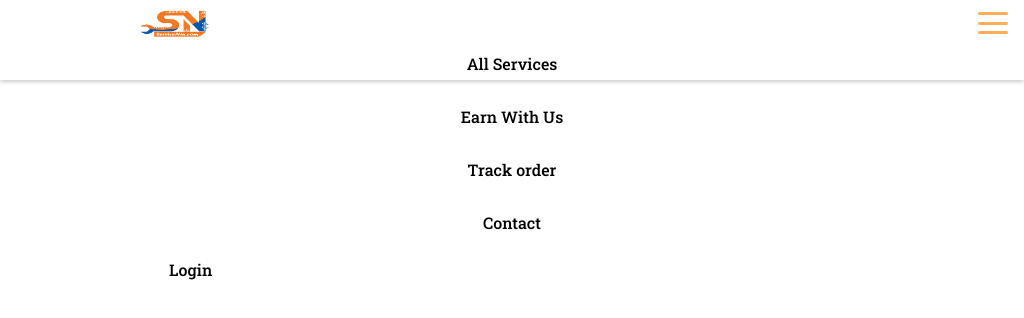
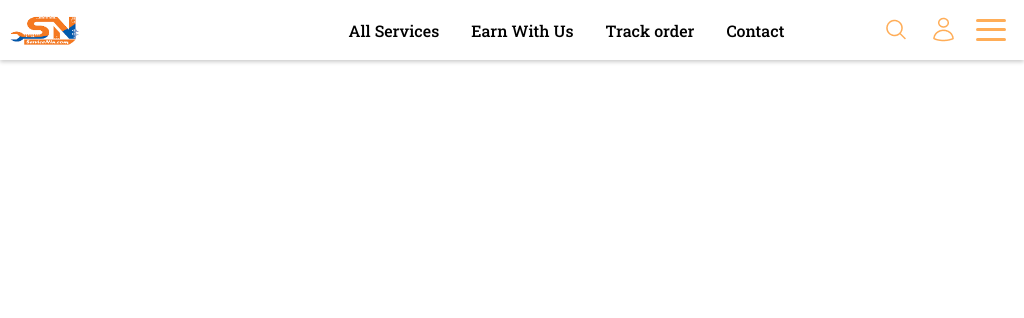
Before and after one commit to RaihanSarkar1/service_nin_react, a React (Create React App) app: page / in a window 1024 px wide. Shown: the top 318 px of the page. Built offline with nearby package versions, Linux system fonts and the light colour scheme.

Commit message:
Added search icon and login icon for responsive design and partially fixed navbar issues

```diff
--- a/src/App.css
+++ b/src/App.css
@@ -1,16 +1,14 @@
 nav {
-  max-height: 60px;
+  height: 60px;
   box-shadow: 0 2px 4px 0 rgba(0,0,0,.2);
   display: flex;
-  padding: 10px 140px;
+  padding: 0px 140px;
   justify-content: space-between;
   align-items: center;
 
 }
 
 .nav--img {
-  margin: 0;
-  padding: 0;
   height: 29px;
   width: 69px;
 }
@@ -21,16 +19,13 @@ nav {
 
 .nav--links {
   list-style: none;
-  margin: 0px;
-  padding: 0px;
   display: flex;
+  gap: 2rem;
 
 }
 
 .nav--links li a{
   text-decoration: none;
-  padding: 1rem;
-  display: block;
   font-family: 'Roboto Slab';
   font-style: normal;
   font-weight: 500;
@@ -74,8 +69,8 @@ nav {
 
 .toggle-button {
     position: absolute;
-    top: .75rem;
-    right: 1rem;
+    top: 18.5px;
+    right: 18px;
     display: none;
     flex-direction: column;
     justify-content: space-between;
@@ -90,61 +85,71 @@ nav {
   border-radius: 10px;
 }
 
+.nav--closed {
+  display: none;
+}
+
+.nav--icons {
+  position: absolute;
+  top: 17px;
+  right: 70px;
+  display: none;
+}
+
+
+
+
+
 @media(max-width:1024px) {
-
-  nav {
-  }
 
   .toggle-button {
     display: flex;
   }
 
-  .nav--links {
-    /* display: none; */
+  .btn--login {
+    display: none;
   }
 
-  .nav--a {
-    /* display: none; */
+  nav {
+    padding: 0px 10px;
   }
 
-  .btn--login {
-    /* display: none; */
-  }
+  .nav--icons {
+    display: flex;
+    gap: 25px;
 
-  /* Move nav link items to the left  */
-  nav {
-    flex-direction: column;
-    align-items: flex-start;
   }
 
   .nav--links {
     flex-direction: column;
-    width: 100%;
+    position: absolute;
+    left: 0px;
+    top: 60px;
+    width: 90%;
+
+
   }
 
   .nav--links li {
     text-align: center;
+    width: 90%;
   }
 
-  .login ul li{
-    text-align: center;
+}
+
+@media (min-width:1024px) {
+  .nav--closed {
+    list-style: none;
+    display: flex;
+    gap: 2rem;
   }
-  .btn--login {
-    background-color: transparent;
-    display: block;
+
+  .nav--closed li a{
+    text-decoration: none;
     font-family: 'Roboto Slab';
     font-style: normal;
     font-weight: 500;
     font-size: 16px;
     color: #000000;
-    text-align: center;
-
   }
-
-  .btn--login:hover {
-    color: #FFAD57;
-
-  }
-
-
 }
--- a/src/components/navbar.js
+++ b/src/components/navbar.js
@@ -9,18 +9,30 @@ export default function Navbar() {
     return (
         <nav>
             <img src={process.env.PUBLIC_URL + "img/snlogo.png"} alt="Service Nin logo" className="nav--img" onClick={handleClick}/>
+            {/* Adding Signup/login and search icon */}
+            <div className="nav--icons">
+                <a href="#" className="search--ico">
+                    <img src={process.env.PUBLIC_URL + "img/search-ico.png"} alt="Search Icon" className="search--img" onClick={handleClick}/>
+                </a>
+                <a href="#" className="login--ico">
+                    <img src={process.env.PUBLIC_URL + "img/login-ico.png"} alt="login Icon" className="login--img" onClick={handleClick}/>
+                </a>
+            </div>
+
+
+
             {/* Adding hamburger menu */}
-            <a href="#" className="toggle-button">
+            <a href="#" className="toggle-button" onClick={() => setOpen(!open)}>
                 <span className="bar"></span>
                 <span className="bar"></span>
                 <span className="bar"></span>
             </a>
 
-            <ul className="nav--links">
-                <li><a href="" onClick={() => setOpen(!open)}>All Services</a></li>
-                <li><a href="">Earn With Us</a></li>
-                <li><a href="">Track order</a></li>
-                <li><a href="">Contact</a></li>
+            <ul className={` ${open? "nav--links":"nav--closed"}`}>
+                <li><a href="#">All Services</a></li>
+                <li><a href="#">Earn With Us</a></li>
+                <li><a href="#">Track order</a></li>
+                <li><a href="#">Contact</a></li>
             </ul>
 
             <div className=".login">
```
Also changed, not shown: public/img/login-ico.png (added), public/img/search-ico.png (added).
